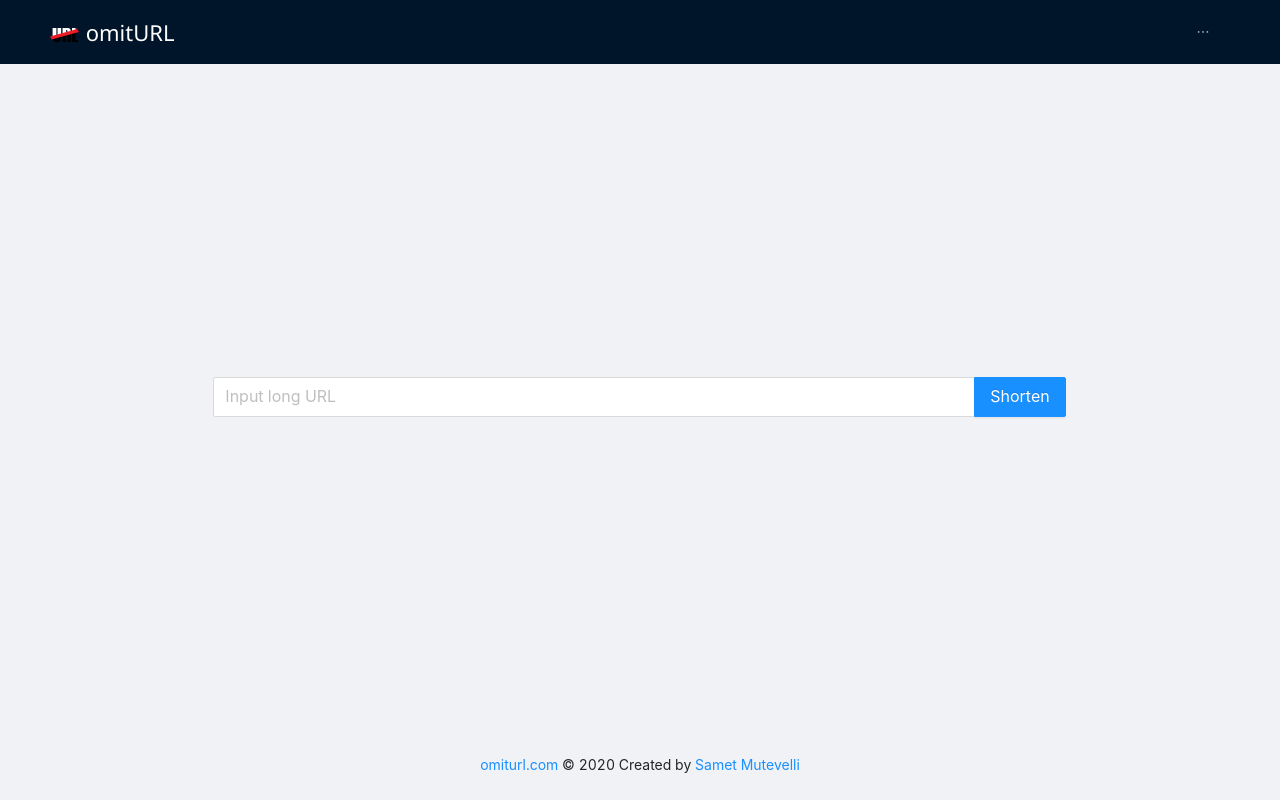
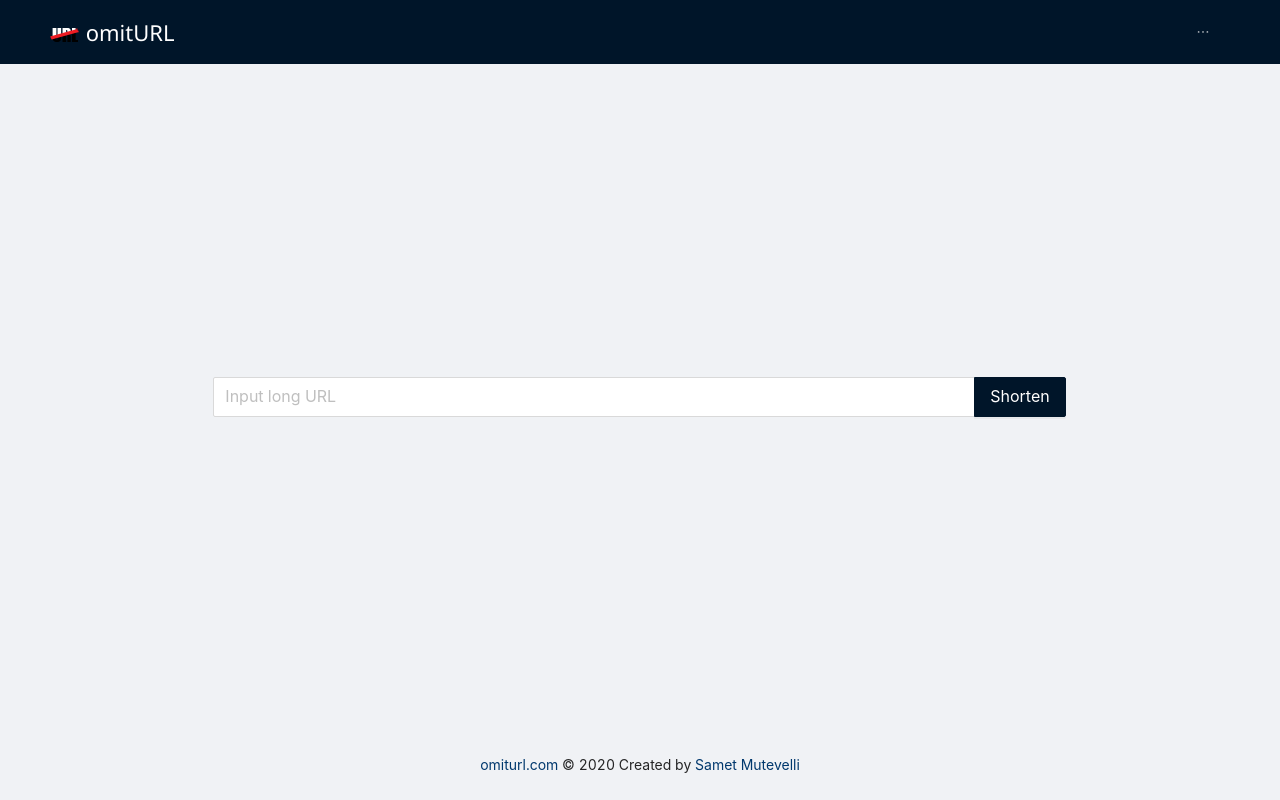
Before and after one commit to sametweb/url-shortener-fe, a React (Create React App) app: page / in a window 1280 px wide. Built offline with nearby package versions, Linux system fonts and the light colour scheme.

Commit message:
colors adjusted for w3

```diff
--- a/src/style.css
+++ b/src/style.css
@@ -12,6 +12,14 @@ body,
 .ant-layout-content,
 .ant-row {
   height: 100%;
+}
+
+.ant-btn-primary {
+  background-color: #001529;
+  border-color: #001529;
+}
+
+.ant-btn-primary:hover {
 }
 
 .ant-spin-nested-loading {
@@ -77,3 +85,7 @@ body,
   position: absolute;
   width: 1px;
 }
+
+footer a {
+  color: #00386d;
+}
```
